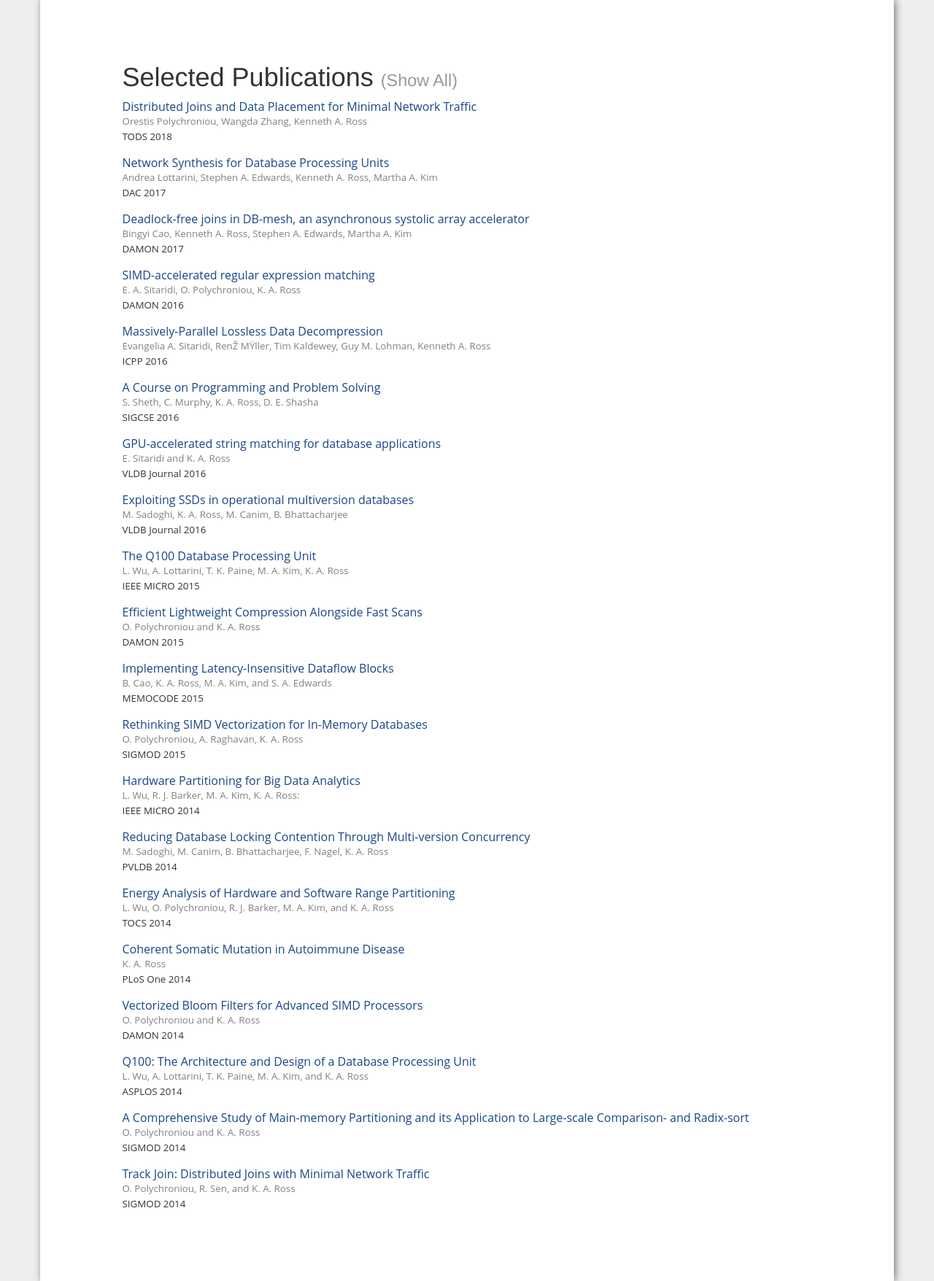
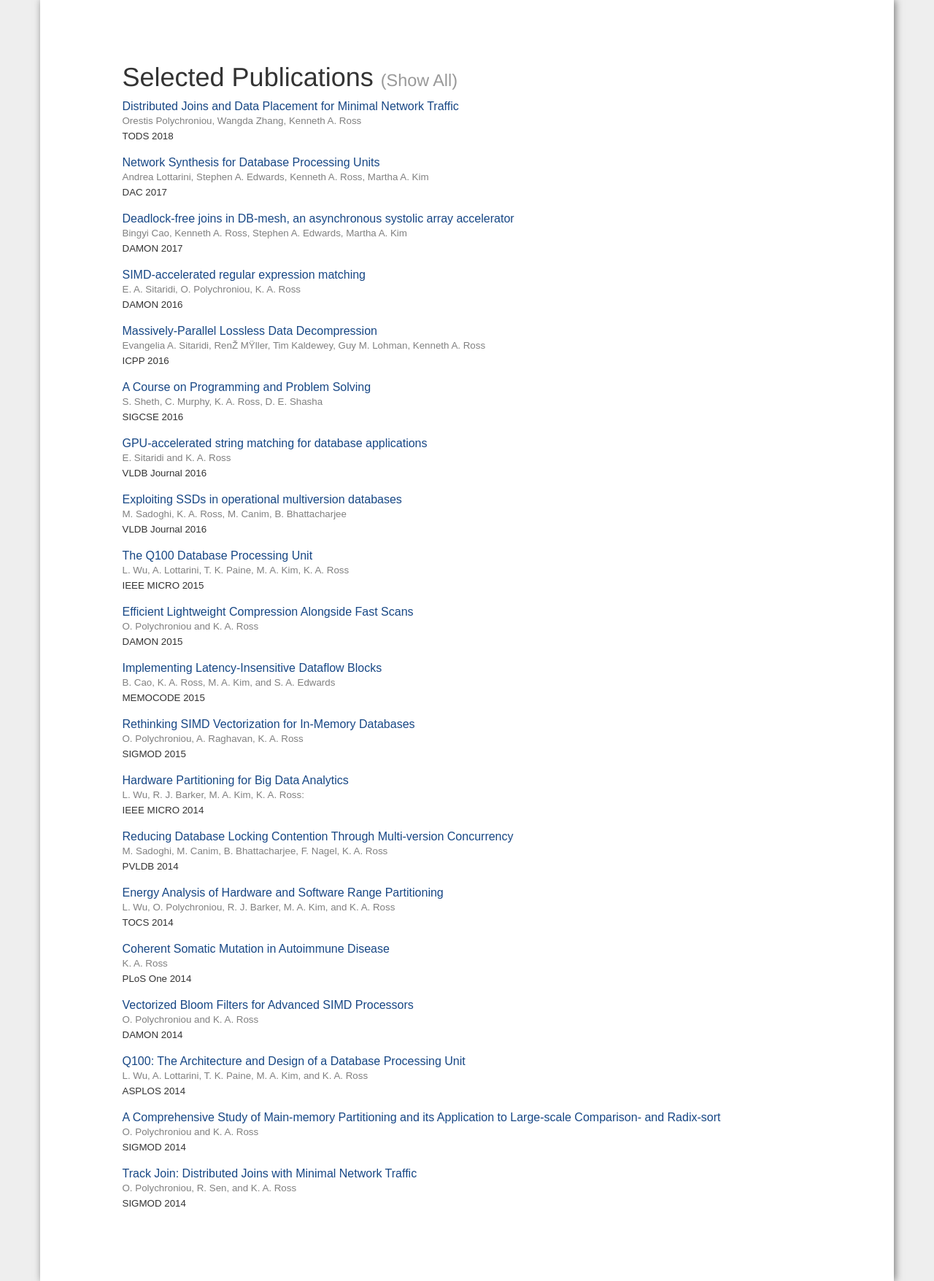
Before and after one commit to cudbg/cudbg.github.io, a Jekyll site: the page built from karpublications.md, in a window 1280 px wide. Shown: the whole page at 73% size. Built offline with Jekyll 4.4.1, drawn with Linux system fonts in a browser that asks for light colours; nearby versions of some CDN libraries.

Commit message:
remove custom fonts

```diff
--- a/files/css/styles.css
+++ b/files/css/styles.css
@@ -119,7 +119,7 @@ button#cs-widget-button {
 }
 
 .pubs {
-  font-family: "Open Sans";
+  font-family: Arial;
   line-height: 15pt;
 }
 .pubs ul, .pubs ol {
```
